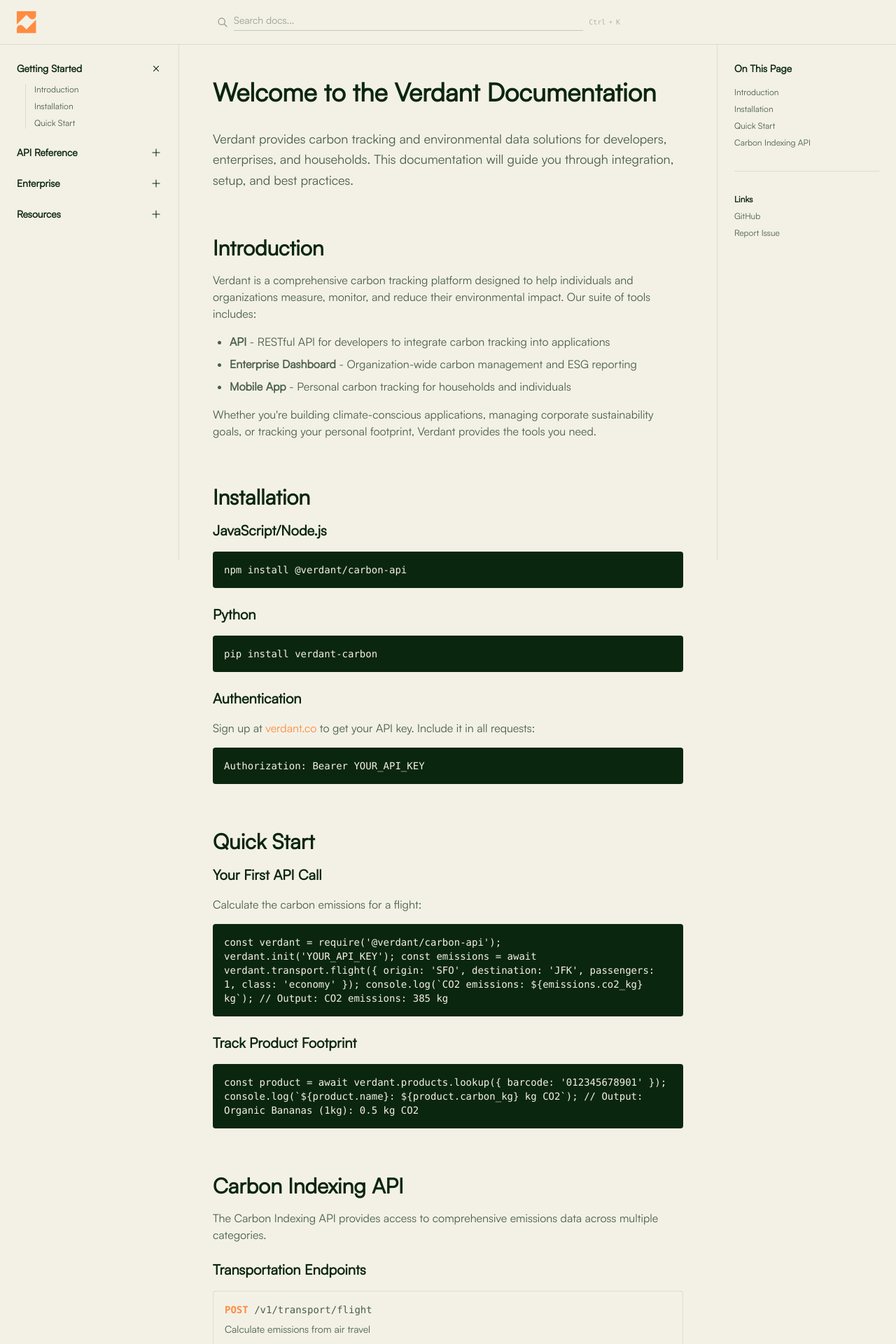
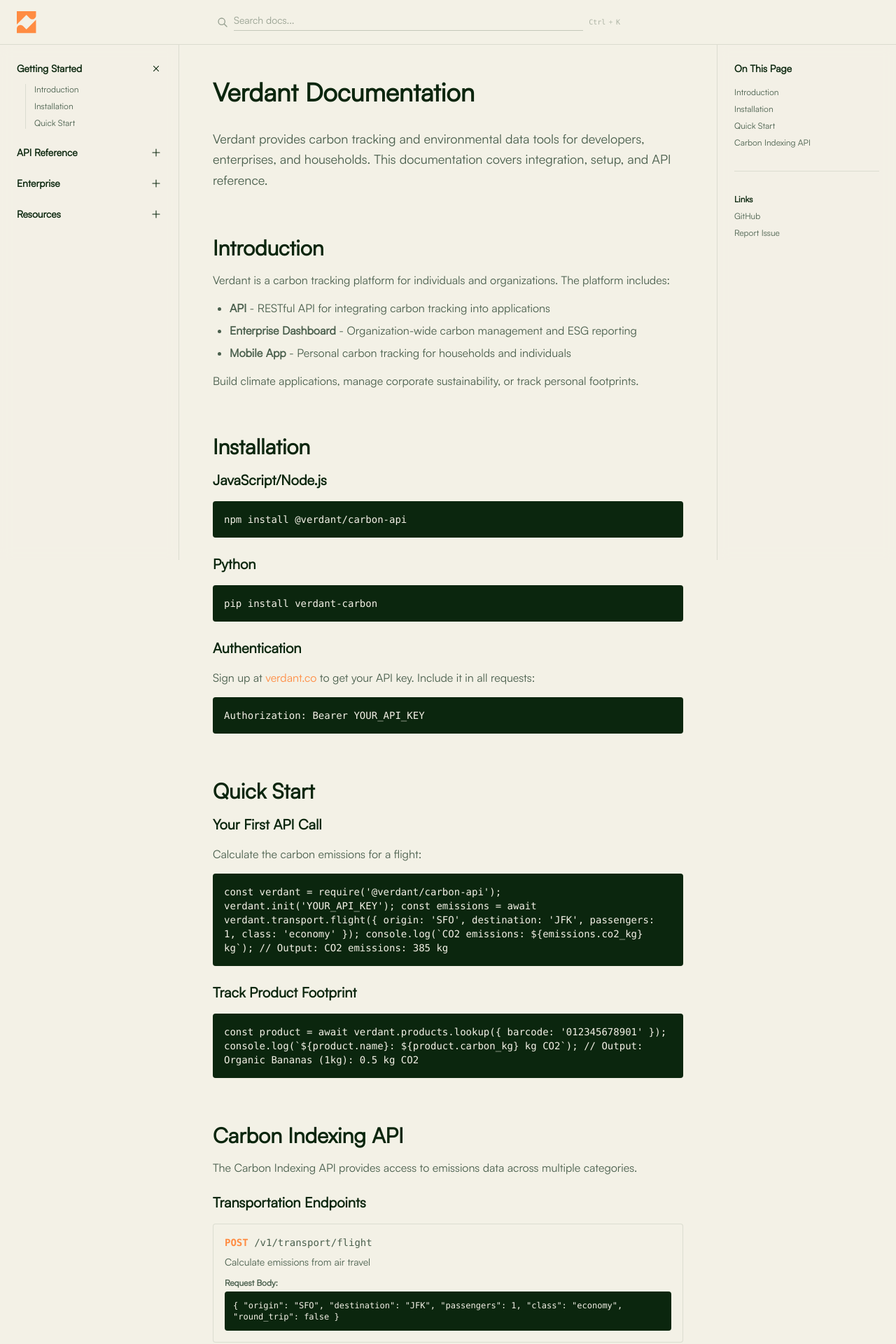
Before and after one commit to alexph10/verdantmockup, a Next.js app in the folder verdant/: page /documentation in a window 1280 px wide. Shown: the top 1920 px of the page at 70% size. Built offline with nearby package versions, Linux system fonts and the light colour scheme; a web font is replaced by a local one.

Commit message:
Remove AI-indicative wordings from documentation paragraphs

```diff
--- a/verdant/app/documentation/page.tsx
+++ b/verdant/app/documentation/page.tsx
@@ -209,9 +209,9 @@ export default function Documentation() {
         <main className="ml-64 mr-64 flex-1 p-12 min-h-screen">
           <div className="max-w-4xl space-y-16">
             <div>
-              <h1 className="text-4xl font-bold text-[#0b260e] mb-8">Welcome to the Verdant Documentation</h1>
+              <h1 className="text-4xl font-bold text-[#0b260e] mb-8">Verdant Documentation</h1>
               <p className="text-lg text-[#4a5f4d] leading-relaxed">
-                Verdant provides carbon tracking and environmental data solutions for developers, enterprises, and households. This documentation will guide you through integration, setup, and best practices.
+                Verdant provides carbon tracking and environmental data tools for developers, enterprises, and households. This documentation covers integration, setup, and API reference.
               </p>
             </div>
 
@@ -220,15 +220,15 @@ export default function Documentation() {
               <h2 className="text-3xl font-bold text-[#0b260e] mb-4">Introduction</h2>
               <div className="space-y-4 text-[#4a5f4d]">
                 <p>
-                  Verdant is a comprehensive carbon tracking platform designed to help individuals and organizations measure, monitor, and reduce their environmental impact. Our suite of tools includes:
+                  Verdant is a carbon tracking platform for individuals and organizations. The platform includes:
                 </p>
                 <ul className="list-disc pl-6 space-y-2">
-                  <li><strong>API</strong> - RESTful API for developers to integrate carbon tracking into applications</li>
+                  <li><strong>API</strong> - RESTful API for integrating carbon tracking into applications</li>
                   <li><strong>Enterprise Dashboard</strong> - Organization-wide carbon management and ESG reporting</li>
                   <li><strong>Mobile App</strong> - Personal carbon tracking for households and individuals</li>
                 </ul>
                 <p>
-                  Whether you're building climate-conscious applications, managing corporate sustainability goals, or tracking your personal footprint, Verdant provides the tools you need.
+                  Build climate applications, manage corporate sustainability, or track personal footprints.
                 </p>
               </div>
             </section>
@@ -294,7 +294,7 @@ console.log(\`\${product.name}: \${product.carbon_kg} kg CO2\`);
               <h2 className="text-3xl font-bold text-[#0b260e] mb-4">Carbon Indexing API</h2>
               <div className="space-y-4 text-[#4a5f4d]">
                 <p>
-                  The Carbon Indexing API provides access to comprehensive emissions data across multiple categories.
+                  The Carbon Indexing API provides access to emissions data across multiple categories.
                 </p>
 
                 <h3 className="text-xl font-semibold text-[#0b260e] mt-6">Transportation Endpoints</h3>
@@ -347,7 +347,7 @@ console.log(\`\${product.name}: \${product.carbon_kg} kg CO2\`);
               <div className="space-y-4 text-[#4a5f4d]">
                 <h3 className="text-xl font-semibold text-[#0b260e]">Webhooks</h3>
                 <p>
-                  Subscribe to real-time events when carbon data is updated or thresholds are exceeded.
+                  Subscribe to events when carbon data updates or thresholds are exceeded.
                 </p>
                 <div className="bg-[#0b260e] text-[#f3f1e6] p-4 rounded font-mono text-sm overflow-x-auto">
 {`await verdant.webhooks.create({
@@ -370,7 +370,7 @@ console.log(\`\${product.name}: \${product.carbon_kg} kg CO2\`);
               <h2 className="text-3xl font-bold text-[#0b260e] mb-4">Environmental Data</h2>
               <div className="space-y-4 text-[#4a5f4d]">
                 <p>
-                  Access comprehensive environmental metrics and emissions factors.
+                  Access environmental metrics and emissions factors.
                 </p>
 
                 <h3 className="text-xl font-semibold text-[#0b260e] mt-6">Product Database</h3>
@@ -400,7 +400,7 @@ console.log(\`\${product.name}: \${product.carbon_kg} kg CO2\`);
               <h2 className="text-3xl font-bold text-[#0b260e] mb-4">Team Management</h2>
               <div className="space-y-4 text-[#4a5f4d]">
                 <p>
-                  Manage your organization's carbon tracking with role-based access control.
+                  Manage organization carbon tracking with role-based access control.
                 </p>
 
                 <h3 className="text-xl font-semibold text-[#0b260e] mt-6">User Roles</h3>
@@ -412,7 +412,7 @@ console.log(\`\${product.name}: \${product.carbon_kg} kg CO2\`);
                 </ul>
 
                 <h3 className="text-xl font-semibold text-[#0b260e] mt-6">Invite Team Members</h3>
-                <p>Invite colleagues via email or share unique registration links:</p>
+                <p>Invite colleagues via email or share registration links:</p>
                 <div className="bg-[#0b260e] text-[#f3f1e6] p-4 rounded font-mono text-sm overflow-x-auto">
 {`await verdant.team.invite({
   email: 'colleague@company.com',
@@ -427,7 +427,7 @@ console.log(\`\${product.name}: \${product.carbon_kg} kg CO2\`);
               <h2 className="text-3xl font-bold text-[#0b260e] mb-4">Data Visualization</h2>
               <div className="space-y-4 text-[#4a5f4d]">
                 <p>
-                  Create custom dashboards and reports to visualize your organization's carbon footprint.
+                  Create dashboards and reports to visualize organization carbon footprint.
                 </p>
 
                 <h3 className="text-xl font-semibold text-[#0b260e] mt-6">Available Charts</h3>
@@ -440,7 +440,7 @@ console.log(\`\${product.name}: \${product.carbon_kg} kg CO2\`);
                 </ul>
 
                 <h3 className="text-xl font-semibold text-[#0b260e] mt-6">Export Options</h3>
-                <p>Export visualizations and raw data in multiple formats:</p>
+                <p>Export visualizations and raw data:</p>
                 <ul className="list-disc pl-6 space-y-2">
                   <li>PDF reports (customizable branding)</li>
                   <li>CSV for spreadsheet analysis</li>
@@ -455,7 +455,7 @@ console.log(\`\${product.name}: \${product.carbon_kg} kg CO2\`);
               <div className="space-y-4 text-[#4a5f4d]">
                 <h3 className="text-xl font-semibold text-[#0b260e]">ESG Reporting</h3>
                 <p>
-                  Generate compliance-ready reports for major ESG frameworks:
+                  Generate compliance reports for ESG frameworks:
                 </p>
                 <ul className="list-disc pl-6 space-y-2">
                   <li><strong>GRI (Global Reporting Initiative)</strong> - Sustainability reporting standards</li>
@@ -601,7 +601,7 @@ console.log(\`Monthly footprint: \${monthlyTotal} kg CO2\`);
               <h2 className="text-3xl font-bold text-[#0b260e] mb-4">Support</h2>
               <div className="space-y-4 text-[#4a5f4d]">
                 <p>
-                  Need help? We're here to assist you:
+                  Get support:
                 </p>
                 <ul className="space-y-3">
                   <li>
```
